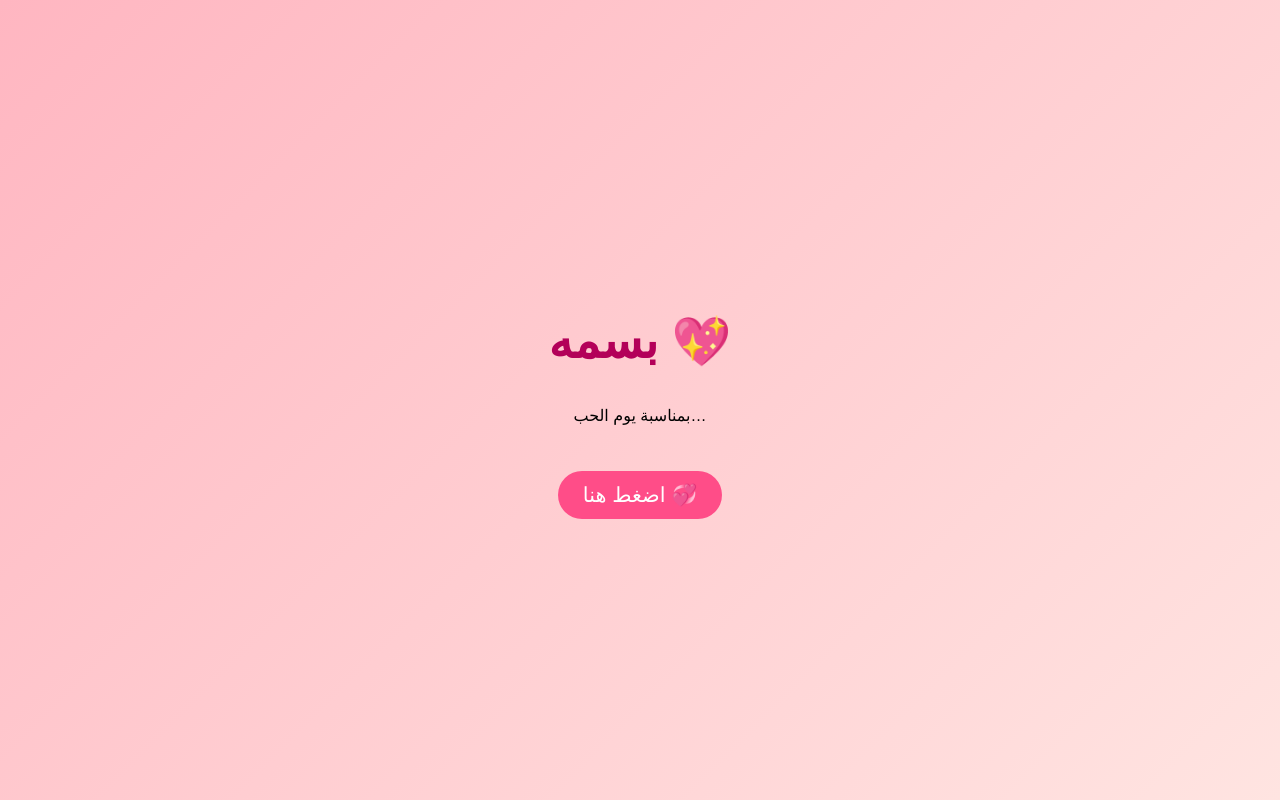
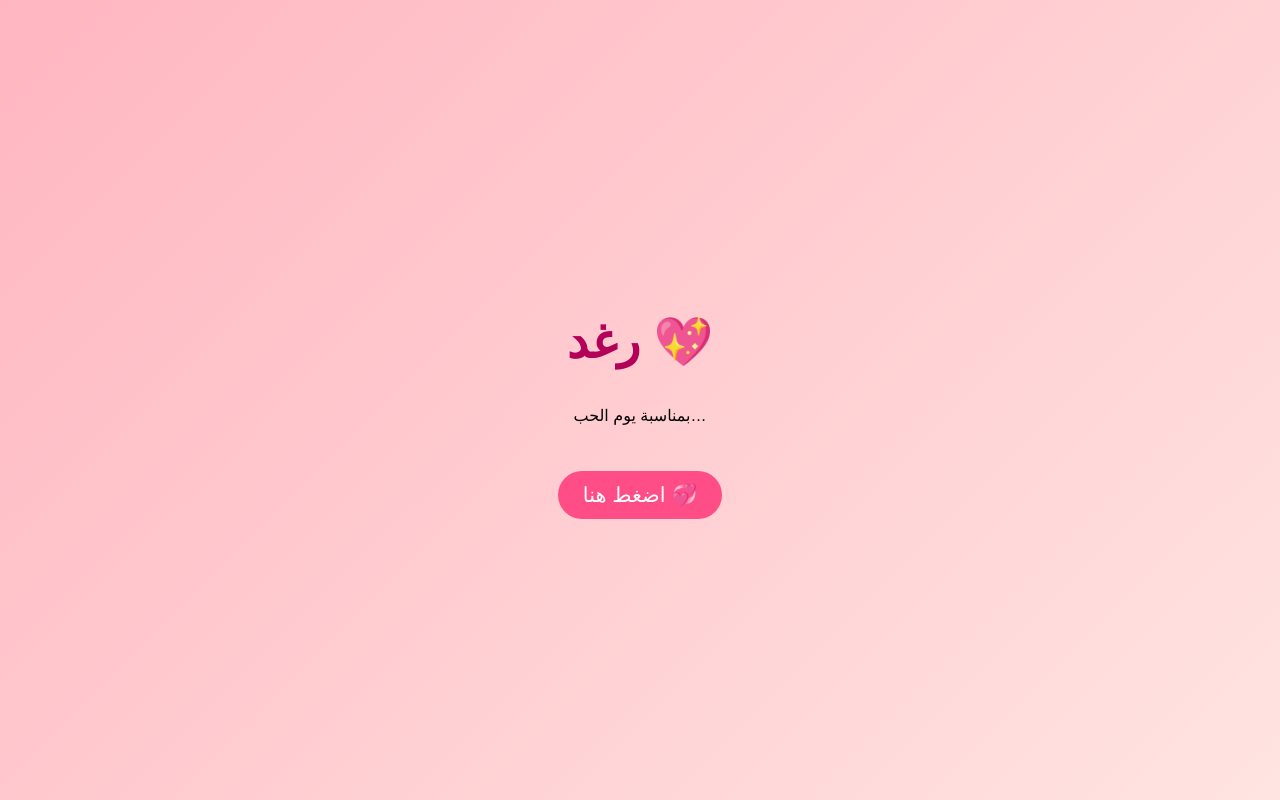
Before and after one commit to amalgaben12345-cmd/Lo, a plain HTML site: page index.html in a window 1280 px wide. Drawn offline with Linux system fonts and the light colour scheme.

Commit message:
Update index.html with new content

```diff
--- a/index.html
+++ b/index.html
@@ -3,7 +3,7 @@
 <head>
   <meta charset="UTF-8">
   <meta name="viewport" content="width=device-width, initial-scale=1.0">
-  <title>بسمه 💖</title>
+  <title>رغد 💖</title>
   <style>
     body {
       margin: 0;
@@ -39,7 +39,7 @@
 </head>
 <body>
 
-  <h1>بسمه 💖</h1>
+  <h1>رغد 💖</h1>
   <p>بمناسبة يوم الحب…</p>
 
   <button onclick="window.location.href='second.html'">اضغط هنا 💞</button>
```
